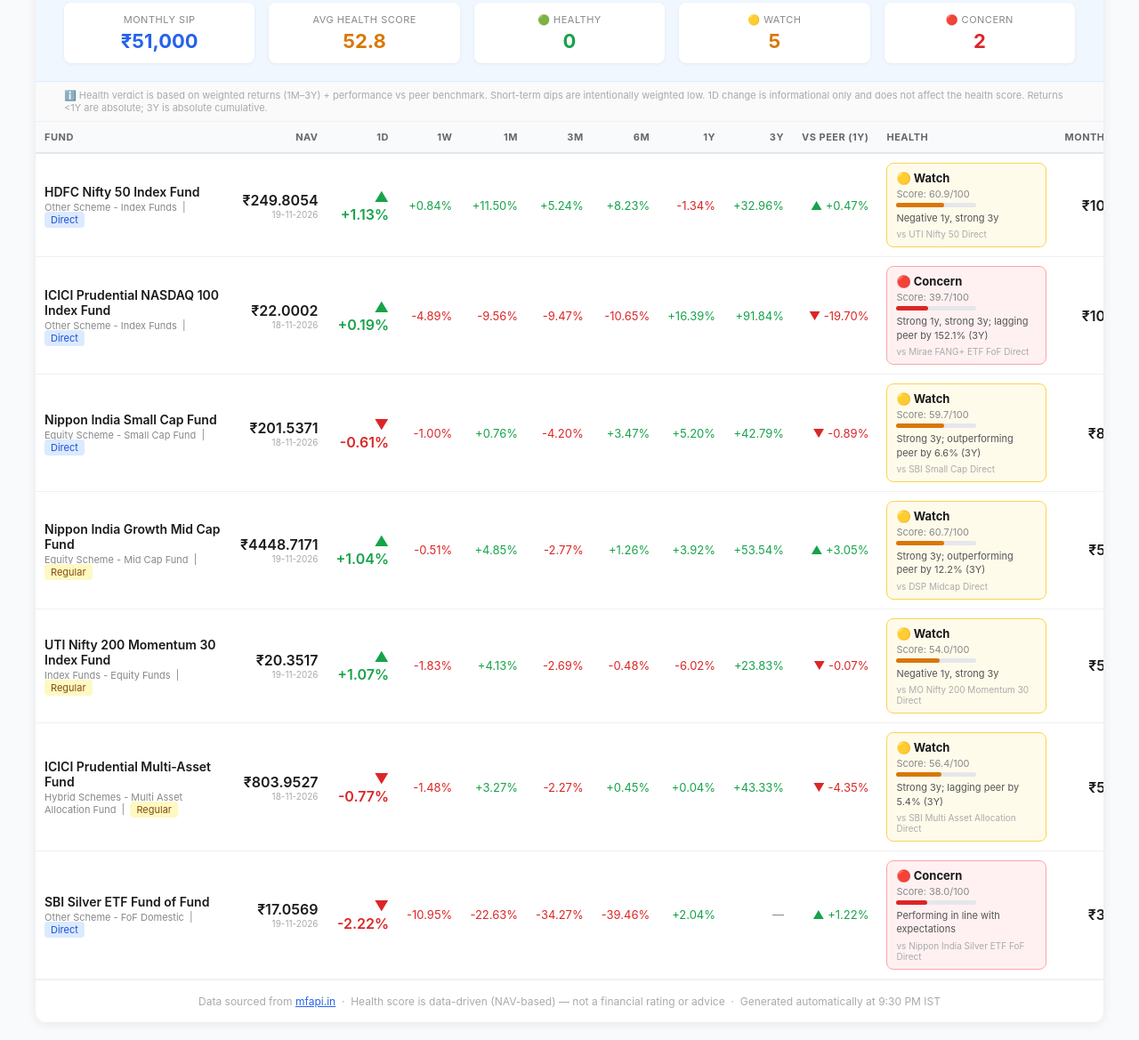
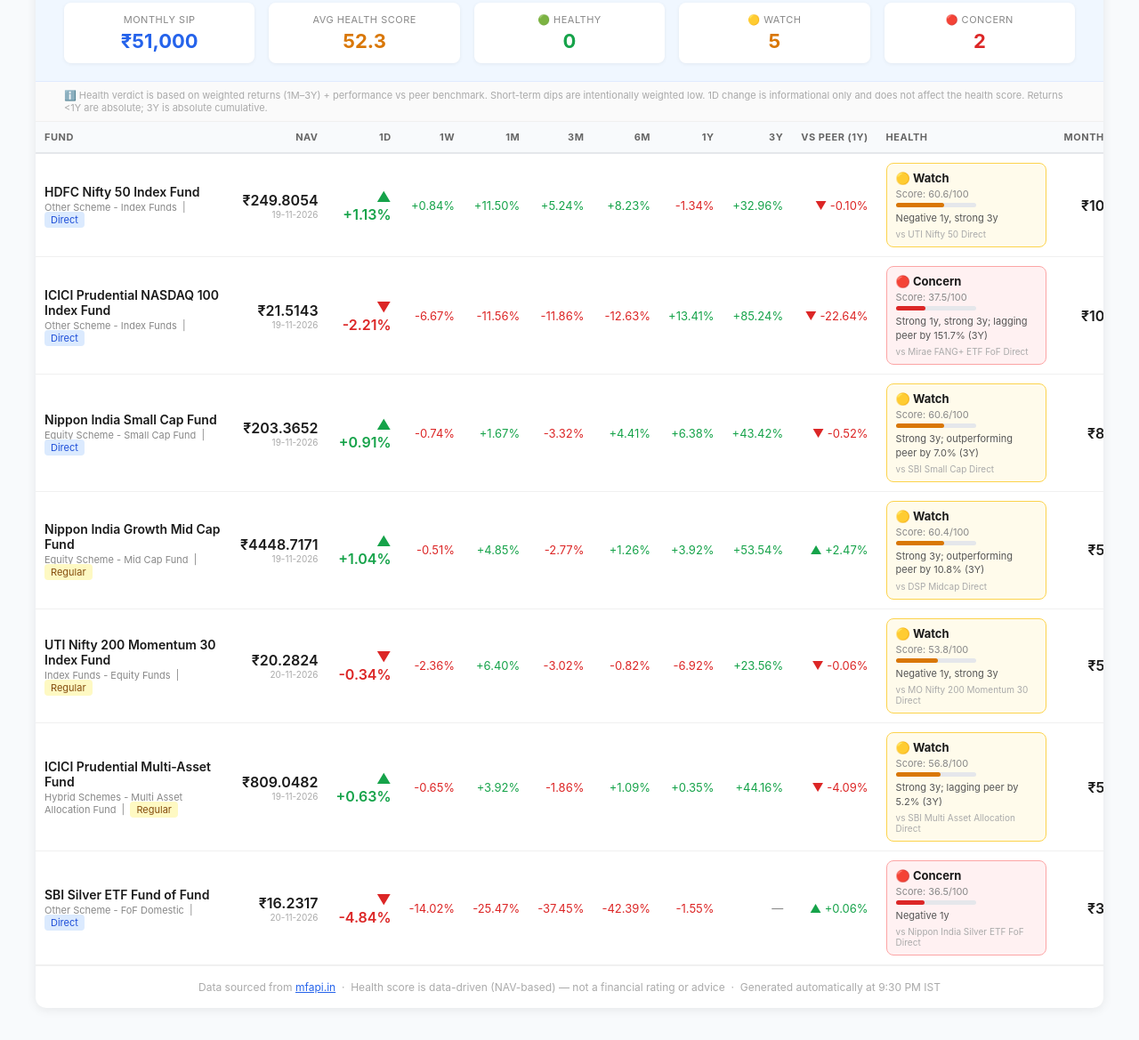
Before and after one commit to muralmu/mutual-fund-tracker, a plain HTML site: page index.html in a window 1280 px wide. Shown: the part 140-1309 px from the top of the page at 89% size. Drawn offline with Linux system fonts and the light colour scheme.

Commit message:
chore: daily fund report 2026-11-20

```diff
--- a/index.html
+++ b/index.html
@@ -3,7 +3,7 @@
 <head>
 <meta charset="UTF-8">
 <meta name="viewport" content="width=device-width, initial-scale=1.0">
-<title>Mutual Fund Daily Report — 20 Nov 2026</title>
+<title>Mutual Fund Daily Report — 21 Nov 2026</title>
 <style>
   body { font-family: -apple-system, BlinkMacSystemFont, 'Segoe UI', sans-serif; background:#f8fafc; margin:0; padding:20px; color:#1a1a1a; }
   .container { max-width:1200px; margin:0 auto; background:#fff; border-radius:12px; box-shadow:0 2px 12px rgba(0,0,0,0.08); overflow:hidden; }
@@ -28,7 +28,7 @@
 
   <div class="header">
     <h1>📊 Mutual Fund Daily Report</h1>
-    <p>As of 20 Nov 2026 &nbsp;·&nbsp; 7 funds tracked &nbsp;·&nbsp; Total Monthly SIP: ₹51,000</p>
+    <p>As of 21 Nov 2026 &nbsp;·&nbsp; 7 funds tracked &nbsp;·&nbsp; Total Monthly SIP: ₹51,000</p>
   </div>
 
   <div class="summary">
@@ -38,7 +38,7 @@
     </div>
     <div class="summary-card">
       <div class="label">Avg Health Score</div>
-      <div class="value" style="color:#d97706;">52.8</div>
+      <div class="value" style="color:#d97706;">52.3</div>
     </div>
     <div class="summary-card">
       <div class="label">🟢 Healthy</div>
@@ -96,13 +96,13 @@
             <td style="text-align:right;color:#16a34a;padding:8px 10px;font-size:13px;">+8.23%</td>
             <td style="text-align:right;color:#dc2626;padding:8px 10px;font-size:13px;">-1.34%</td>
             <td style="text-align:right;color:#16a34a;padding:8px 10px;font-size:13px;">+32.96%</td>
-            <td style="text-align:right;padding:8px 10px;color:#16a34a;font-size:13px;">▲ +0.47%</td>
+            <td style="text-align:right;padding:8px 10px;color:#dc2626;font-size:13px;">▼ -0.10%</td>
 
         <td style="padding:10px;min-width:180px;">
           <div style="background:#fffbeb;border:1px solid #fcd34d;border-radius:8px;padding:8px 10px;">
             <div style="font-size:13px;font-weight:700;">🟡 Watch</div>
 
-    <div style="font-size:11px;color:#888;margin-top:3px;">Score: 60.9/100</div>
+    <div style="font-size:11px;color:#888;margin-top:3px;">Score: 60.6/100</div>
     <div style="background:#e5e7eb;border-radius:4px;height:5px;margin-top:3px;width:90px;">
       <div style="background:#d97706;width:60%;height:5px;border-radius:4px;"></div>
     </div>
@@ -118,27 +118,27 @@
                 <div style="font-size:11px;color:#888;margin-top:2px;">Other Scheme - Index Funds &nbsp;|&nbsp; <span style="background:#dbeafe;color:#1d4ed8;padding:2px 7px;border-radius:4px;font-size:11px;">Direct</span></div>
             </td>
             <td style="text-align:right;padding:8px 10px;">
-              <div style="font-weight:600;">₹22.0002</div>
-              <div style="font-size:10px;color:#aaa;">18-11-2026</div>
+              <div style="font-weight:600;">₹21.5143</div>
+              <div style="font-size:10px;color:#aaa;">19-11-2026</div>
             </td>
-            <td style="text-align:right;padding:8px 10px;color:#16a34a;font-weight:600;">▲ +0.19%</td>
-            <td style="text-align:right;color:#dc2626;padding:8px 10px;font-size:13px;">-4.89%</td>
-            <td style="text-align:right;color:#dc2626;padding:8px 10px;font-size:13px;">-9.56%</td>
-            <td style="text-align:right;color:#dc2626;padding:8px 10px;font-size:13px;">-9.47%</td>
-            <td style="text-align:right;color:#dc2626;padding:8px 10px;font-size:13px;">-10.65%</td>
-            <td style="text-align:right;color:#16a34a;padding:8px 10px;font-size:13px;">+16.39%</td>
-            <td style="text-align:right;color:#16a34a;padding:8px 10px;font-size:13px;">+91.84%</td>
-            <td style="text-align:right;padding:8px 10px;color:#dc2626;font-size:13px;">▼ -19.70%</td>
+            <td style="text-align:right;padding:8px 10px;color:#dc2626;font-weight:600;">▼ -2.21%</td>
+            <td style="text-align:right;color:#dc2626;padding:8px 10px;font-size:13px;">-6.67%</td>
+            <td style="text-align:right;color:#dc2626;padding:8px 10px;font-size:13px;">-11.56%</td>
+            <td style="text-align:right;color:#dc2626;padding:8px 10px;font-size:13px;">-11.86%</td>
+            <td style="text-align:right;color:#dc2626;padding:8px 10px;font-size:13px;">-12.63%</td>
+            <td style="text-align:right;color:#16a34a;padding:8px 10px;font-size:13px;">+13.41%</td>
+            <td style="text-align:right;color:#16a34a;padding:8px 10px;font-size:13px;">+85.24%</td>
+            <td style="text-align:right;padding:8px 10px;color:#dc2626;font-size:13px;">▼ -22.64%</td>
 
         <td style="padding:10px;min-width:180px;">
           <div style="background:#fff1f2;border:1px solid #fca5a5;border-radius:8px;padding:8px 10px;">
             <div style="font-size:13px;font-weight:700;">🔴 Concern</div>
 
-    <div style="font-size:11px;color:#888;margin-top:3px;">Score: 39.7/100</div>
+    <div style="font-size:11px;color:#888;margin-top:3px;">Score: 37.5/100</div>
     <div style="background:#e5e7eb;border-radius:4px;height:5px;margin-top:3px;width:90px;">
-      <div style="background:#dc2626;width:39%;height:5px;border-radius:4px;"></div>
+      <div style="background:#dc2626;width:37%;height:5px;border-radius:4px;"></div>
     </div>
-            <div style="font-size:11px;color:#555;margin-top:5px;line-height:1.4;">Strong 1y, strong 3y; lagging peer by 152.1% (3Y)</div>
+            <div style="font-size:11px;color:#555;margin-top:5px;line-height:1.4;">Strong 1y, strong 3y; lagging peer by 151.7% (3Y)</div>
             <div style="font-size:10px;color:#aaa;margin-top:4px;">vs Mirae FANG+ ETF FoF Direct</div>
           </div>
         </td>
@@ -150,27 +150,27 @@
                 <div style="font-size:11px;color:#888;margin-top:2px;">Equity Scheme - Small Cap Fund &nbsp;|&nbsp; <span style="background:#dbeafe;color:#1d4ed8;padding:2px 7px;border-radius:4px;font-size:11px;">Direct</span></div>
             </td>
             <td style="text-align:right;padding:8px 10px;">
-              <div style="font-weight:600;">₹201.5371</div>
-              <div style="font-size:10px;color:#aaa;">18-11-2026</div>
+              <div style="font-weight:600;">₹203.3652</div>
+              <div style="font-size:10px;color:#aaa;">19-11-2026</div>
             </td>
-            <td style="text-align:right;padding:8px 10px;color:#dc2626;font-weight:600;">▼ -0.61%</td>
-            <td style="text-align:right;color:#dc2626;padding:8px 10px;font-size:13px;">-1.00%</td>
-            <td style="text-align:right;color:#16a34a;padding:8px 10px;font-size:13px;">+0.76%</td>
-            <td style="text-align:right;color:#dc2626;padding:8px 10px;font-size:13px;">-4.20%</td>
-            <td style="text-align:right;color:#16a34a;padding:8px 10px;font-size:13px;">+3.47%</td>
-            <td style="text-align:right;color:#16a34a;padding:8px 10px;font-size:13px;">+5.20%</td>
-            <td style="text-align:right;color:#16a34a;padding:8px 10px;font-size:13px;">+42.79%</td>
-            <td style="text-align:right;padding:8px 10px;color:#dc2626;font-size:13px;">▼ -0.89%</td>
+            <td style="text-align:right;padding:8px 10px;color:#16a34a;font-weight:600;">▲ +0.91%</td>
+            <td style="text-align:right;color:#dc2626;padding:8px 10px;font-size:13px;">-0.74%</td>
+            <td style="text-align:right;color:#16a34a;padding:8px 10px;font-size:13px;">+1.67%</td>
+            <td style="text-align:right;color:#dc2626;padding:8px 10px;font-size:13px;">-3.32%</td>
+            <td style="text-align:right;color:#16a34a;padding:8px 10px;font-size:13px;">+4.41%</td>
+            <td style="text-align:right;color:#16a34a;padding:8px 10px;font-size:13px;">+6.38%</td>
+            <td style="text-align:right;color:#16a34a;padding:8px 10px;font-size:13px;">+43.42%</td>
+            <td style="text-align:right;padding:8px 10px;color:#dc2626;font-size:13px;">▼ -0.52%</td>
 
         <td style="padding:10px;min-width:180px;">
           <div style="background:#fffbeb;border:1px solid #fcd34d;border-radius:8px;padding:8px 10px;">
             <div style="font-size:13px;font-weight:700;">🟡 Watch</div>
 
-    <div style="font-size:11px;color:#888;margin-top:3px;">Score: 59.7/100</div>
+    <div style="font-size:11px;color:#888;margin-top:3px;">Score: 60.6/100</div>
     <div style="background:#e5e7eb;border-radius:4px;height:5px;margin-top:3px;width:90px;">
-      <div style="background:#d97706;width:59%;height:5px;border-radius:4px;"></div>
+      <div style="background:#d97706;width:60%;height:5px;border-radius:4px;"></div>
     </div>
-            <div style="font-size:11px;color:#555;margin-top:5px;line-height:1.4;">Strong 3y; outperforming peer by 6.6% (3Y)</div>
+            <div style="font-size:11px;color:#555;margin-top:5px;line-height:1.4;">Strong 3y; outperforming peer by 7.0% (3Y)</div>
             <div style="font-size:10px;color:#aaa;margin-top:4px;">vs SBI Small Cap Direct</div>
           </div>
         </td>
@@ -192,17 +192,17 @@
             <td style="text-align:right;color:#16a34a;padding:8px 10px;font-size:13px;">+1.26%</td>
             <td style="text-align:right;color:#16a34a;padding:8px 10px;font-size:13px;">+3.92%</td>
             <td style="text-align:right;color:#16a34a;padding:8px 10px;font-size:13px;">+53.54%</td>
-            <td style="text-align:right;padding:8px 10px;color:#16a34a;font-size:13px;">▲ +3.05%</td>
+            <td style="text-align:right;padding:8px 10px;color:#16a34a;font-size:13px;">▲ +2.47%</td>
 
         <td style="padding:10px;min-width:180px;">
           <div style="background:#fffbeb;border:1px solid #fcd34d;border-radius:8px;padding:8px 10px;">
             <div style="font-size:13px;font-weight:700;">🟡 Watch</div>
 
-    <div style="font-size:11px;color:#888;margin-top:3px;">Score: 60.7/100</div>
+    <div style="font-size:11px;color:#888;margin-top:3px;">Score: 60.4/100</div>
     <div style="background:#e5e7eb;border-radius:4px;height:5px;margin-top:3px;width:90px;">
       <div style="background:#d97706;width:60%;height:5px;border-radius:4px;"></div>
     </div>
-            <div style="font-size:11px;color:#555;margin-top:5px;line-height:1.4;">Strong 3y; outperforming peer by 12.2% (3Y)</div>
+            <div style="font-size:11px;color:#555;margin-top:5px;line-height:1.4;">Strong 3y; outperforming peer by 10.8% (3Y)</div>
             <div style="font-size:10px;color:#aaa;margin-top:4px;">vs DSP Midcap Direct</div>
           </div>
         </td>
@@ -214,25 +214,25 @@
                 <div style="font-size:11px;color:#888;margin-top:2px;">Index Funds - Equity Funds &nbsp;|&nbsp; <span style="background:#fef9c3;color:#854d0e;padding:2px 7px;border-radius:4px;font-size:11px;">Regular</span></div>
             </td>
             <td style="text-align:right;padding:8px 10px;">
-              <div style="font-weight:600;">₹20.3517</div>
-              <div style="font-size:10px;color:#aaa;">19-11-2026</div>
+              <div style="font-weight:600;">₹20.2824</div>
+              <div style="font-size:10px;color:#aaa;">20-11-2026</div>
             </td>
-            <td style="text-align:right;padding:8px 10px;color:#16a34a;font-weight:600;">▲ +1.07%</td>
-            <td style="text-align:right;color:#dc2626;padding:8px 10px;font-size:13px;">-1.83%</td>
-            <td style="text-align:right;color:#16a34a;padding:8px 10px;font-size:13px;">+4.13%</td>
-            <td style="text-align:right;color:#dc2626;padding:8px 10px;font-size:13px;">-2.69%</td>
-            <td style="text-align:right;color:#dc2626;padding:8px 10px;font-size:13px;">-0.48%</td>
-            <td style="text-align:right;color:#dc2626;padding:8px 10px;font-size:13px;">-6.02%</td>
-            <td style="text-align:right;color:#16a34a;padding:8px 10px;font-size:13px;">+23.83%</td>
-            <td style="text-align:right;padding:8px 10px;color:#dc2626;font-size:13px;">▼ -0.07%</td>
+            <td style="text-align:right;padding:8px 10px;color:#dc2626;font-weight:600;">▼ -0.34%</td>
+            <td style="text-align:right;color:#dc2626;padding:8px 10px;font-size:13px;">-2.36%</td>
+            <td style="text-align:right;color:#16a34a;padding:8px 10px;font-size:13px;">+6.40%</td>
+            <td style="text-align:right;color:#dc2626;padding:8px 10px;font-size:13px;">-3.02%</td>
+            <td style="text-align:right;color:#dc2626;padding:8px 10px;font-size:13px;">-0.82%</td>
+            <td style="text-align:right;color:#dc2626;padding:8px 10px;font-size:13px;">-6.92%</td>
+            <td style="text-align:right;color:#16a34a;padding:8px 10px;font-size:13px;">+23.56%</td>
+            <td style="text-align:right;padding:8px 10px;color:#dc2626;font-size:13px;">▼ -0.06%</td>
 
         <td style="padding:10px;min-width:180px;">
           <div style="background:#fffbeb;border:1px solid #fcd34d;border-radius:8px;padding:8px 10px;">
             <div style="font-size:13px;font-weight:700;">🟡 Watch</div>
 
-    <div style="font-size:11px;color:#888;margin-top:3px;">Score: 54.0/100</div>
+    <div style="font-size:11px;color:#888;margin-top:3px;">Score: 53.8/100</div>
     <div style="background:#e5e7eb;border-radius:4px;height:5px;margin-top:3px;width:90px;">
-      <div style="background:#d97706;width:54%;height:5px;border-radius:4px;"></div>
+      <div style="background:#d97706;width:53%;height:5px;border-radius:4px;"></div>
     </div>
             <div style="font-size:11px;color:#555;margin-top:5px;line-height:1.4;">Negative 1y, strong 3y</div>
             <div style="font-size:10px;color:#aaa;margin-top:4px;">vs MO Nifty 200 Momentum 30 Direct</div>
@@ -246,27 +246,27 @@
                 <div style="font-size:11px;color:#888;margin-top:2px;">Hybrid Schemes - Multi Asset Allocation Fund &nbsp;|&nbsp; <span style="background:#fef9c3;color:#854d0e;padding:2px 7px;border-radius:4px;font-size:11px;">Regular</span></div>
             </td>
             <td style="text-align:right;padding:8px 10px;">
-              <div style="font-weight:600;">₹803.9527</div>
-              <div style="font-size:10px;color:#aaa;">18-11-2026</div>
+              <div style="font-weight:600;">₹809.0482</div>
+              <div style="font-size:10px;color:#aaa;">19-11-2026</div>
             </td>
-            <td style="text-align:right;padding:8px 10px;color:#dc2626;font-weight:600;">▼ -0.77%</td>
-            <td style="text-align:right;color:#dc2626;padding:8px 10px;font-size:13px;">-1.48%</td>
-            <td style="text-align:right;color:#16a34a;padding:8px 10px;font-size:13px;">+3.27%</td>
-            <td style="text-align:right;color:#dc2626;padding:8px 10px;font-size:13px;">-2.27%</td>
-            <td style="text-align:right;color:#16a34a;padding:8px 10px;font-size:13px;">+0.45%</td>
-            <td style="text-align:right;color:#16a34a;padding:8px 10px;font-size:13px;">+0.04%</td>
-            <td style="text-align:right;color:#16a34a;padding:8px 10px;font-size:13px;">+43.33%</td>
-            <td style="text-align:right;padding:8px 10px;color:#dc2626;font-size:13px;">▼ -4.35%</td>
+            <td style="text-align:right;padding:8px 10px;color:#16a34a;font-weight:600;">▲ +0.63%</td>
+            <td style="text-align:right;color:#dc2626;padding:8px 10px;font-size:13px;">-0.65%</td>
+            <td style="text-align:right;color:#16a34a;padding:8px 10px;font-size:13px;">+3.92%</td>
+            <td style="text-align:right;color:#dc2626;padding:8px 10px;font-size:13px;">-1.86%</td>
+            <td style="text-align:right;color:#16a34a;padding:8px 10px;font-size:13px;">+1.09%</td>
+            <td style="text-align:right;color:#16a34a;padding:8px 10px;font-size:13px;">+0.35%</td>
+            <td style="text-align:right;color:#16a34a;padding:8px 10px;font-size:13px;">+44.16%</td>
+            <td style="text-align:right;padding:8px 10px;color:#dc2626;font-size:13px;">▼ -4.09%</td>
 
         <td style="padding:10px;min-width:180px;">
           <div style="background:#fffbeb;border:1px solid #fcd34d;border-radius:8px;padding:8px 10px;">
             <div style="font-size:13px;font-weight:700;">🟡 Watch</div>
 
-    <div style="font-size:11px;color:#888;margin-top:3px;">Score: 56.4/100</div>
+    <div style="font-size:11px;color:#888;margin-top:3px;">Score: 56.8/100</div>
     <div style="background:#e5e7eb;border-radius:4px;height:5px;margin-top:3px;width:90px;">
       <div style="background:#d97706;width:56%;height:5px;border-radius:4px;"></div>
     </div>
-            <div style="font-size:11px;color:#555;margin-top:5px;line-height:1.4;">Strong 3y; lagging peer by 5.4% (3Y)</div>
+            <div style="font-size:11px;color:#555;margin-top:5px;line-height:1.4;">Strong 3y; lagging peer by 5.2% (3Y)</div>
             <div style="font-size:10px;color:#aaa;margin-top:4px;">vs SBI Multi Asset Allocation Direct</div>
           </div>
         </td>
@@ -278,27 +278,27 @@
                 <div style="font-size:11px;color:#888;margin-top:2px;">Other Scheme - FoF Domestic &nbsp;|&nbsp; <span style="background:#dbeafe;color:#1d4ed8;padding:2px 7px;border-radius:4px;font-size:11px;">Direct</span></div>
             </td>
             <td style="text-align:right;padding:8px 10px;">
-              <div style="font-weight:600;">₹17.0569</div>
-              <div style="font-size:10px;color:#aaa;">19-11-2026</div>
+              <div style="font-weight:600;">₹16.2317</div>
+              <div style="font-size:10px;color:#aaa;">20-11-2026</div>
             </td>
-            <td style="text-align:right;padding:8px 10px;color:#dc2626;font-weight:600;">▼ -2.22%</td>
-            <td style="text-align:right;color:#dc2626;padding:8px 10px;font-size:13px;">-10.95%</td>
-            <td style="text-align:right;color:#dc2626;padding:8px 10px;font-size:13px;">-22.63%</td>
-            <td style="text-align:right;color:#dc2626;padding:8px 10px;font-size:13px;">-34.27%</td>
-            <td style="text-align:right;color:#dc2626;padding:8px 10px;font-size:13px;">-39.46%</td>
-            <td style="text-align:right;color:#16a34a;padding:8px 10px;font-size:13px;">+2.04%</td>
+            <td style="text-align:right;padding:8px 10px;color:#dc2626;font-weight:600;">▼ -4.84%</td>
+            <td style="text-align:right;color:#dc2626;padding:8px 10px;font-size:13px;">-14.02%</td>
+            <td style="text-align:right;color:#dc2626;padding:8px 10px;font-size:13px;">-25.47%</td>
+            <td style="text-align:right;color:#dc2626;padding:8px 10px;font-size:13px;">-37.45%</td>
+            <td style="text-align:right;color:#dc2626;padding:8px 10px;font-size:13px;">-42.39%</td>
+            <td style="text-align:right;color:#dc2626;padding:8px 10px;font-size:13px;">-1.55%</td>
             <td style="text-align:right;color:#888888;padding:8px 10px;font-size:13px;">—</td>
-            <td style="text-align:right;padding:8px 10px;color:#16a34a;font-size:13px;">▲ +1.22%</td>
+            <td style="text-align:right;padding:8px 10px;color:#16a34a;font-size:13px;">▲ +0.06%</td>
 
         <td style="padding:10px;min-width:180px;">
           <div style="background:#fff1f2;border:1px solid #fca5a5;border-radius:8px;padding:8px 10px;">
             <div style="font-size:13px;font-weight:700;">🔴 Concern</div>
 
-    <div style="font-size:11px;color:#888;margin-top:3px;">Score: 38.0/100</div>
+    <div style="font-size:11px;color:#888;margin-top:3px;">Score: 36.5/100</div>
     <div style="background:#e5e7eb;border-radius:4px;height:5px;margin-top:3px;width:90px;">
-      <div style="background:#dc2626;width:38%;height:5px;border-radius:4px;"></div>
+      <div style="background:#dc2626;width:36%;height:5px;border-radius:4px;"></div>
     </div>
-            <div style="font-size:11px;color:#555;margin-top:5px;line-height:1.4;">Performing in line with expectations</div>
+            <div style="font-size:11px;color:#555;margin-top:5px;line-height:1.4;">Negative 1y</div>
             <div style="font-size:10px;color:#aaa;margin-top:4px;">vs Nippon India Silver ETF FoF Direct</div>
           </div>
         </td>
```
